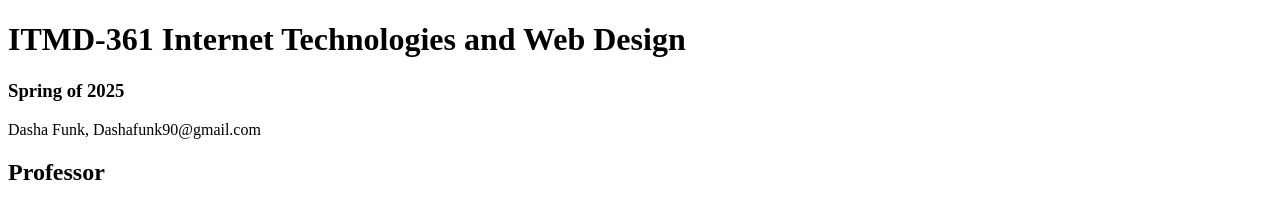
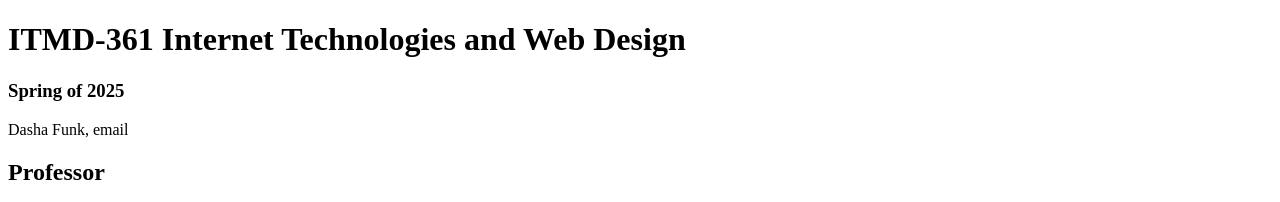
Before and after one commit to Dasha-Funk/webdev-lab2, a plain HTML site: page index.html in a window 1280 px wide. Shown: the top 202 px of the page. Drawn offline with Linux system fonts and the light colour scheme.

Commit message:
updated content

```diff
--- a/index.html
+++ b/index.html
@@ -8,7 +8,7 @@
 <body>
 <h1>ITMD-361 Internet Technologies and Web Design </h1>
 <h3> Spring of 2025</h3>
-<p>Dasha Funk, Dashafunk90@gmail.com</p>
+<p>Dasha Funk, email</p>
 <h2>Professor</h2>
 <p>Daniel Krieglstein</p>
 <h2>Lecture Days, Time and Place</h2>
```
